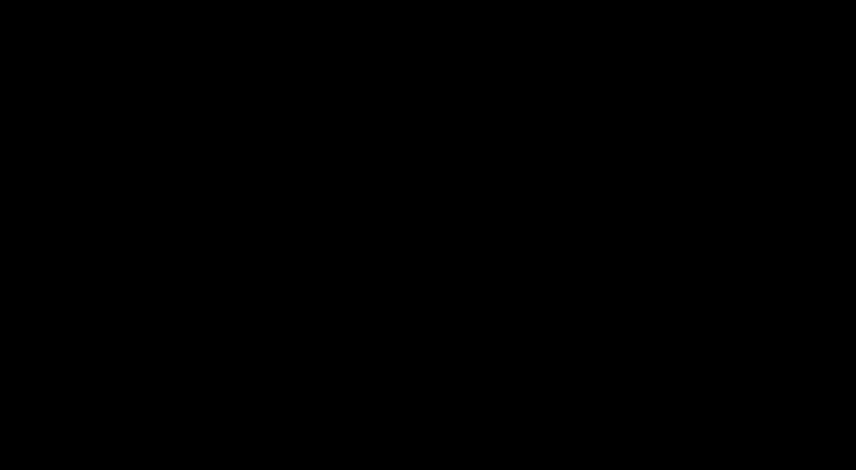
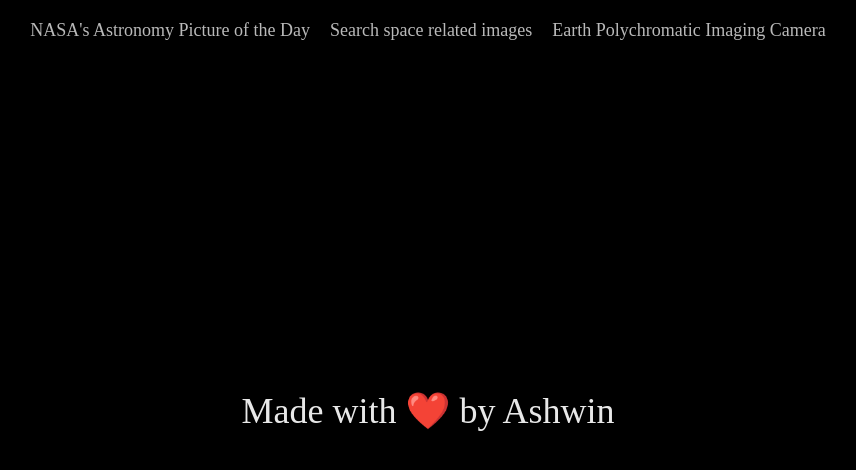
Before and after one commit to AJ-1009/space_web, a Next.js app: page / in a window 1280 px wide. Before the commit this address had no page. Shown: the top 470 px of the page, without its empty margins (212-1068 px from the left). Built offline with nearby package versions, Linux system fonts and the light colour scheme.

Commit message:
small change

```diff
--- /dev/null
+++ b/components/Navbar.js
@@ -0,0 +1,12 @@
+import Link from 'next/link'
+import React from 'react'
+import styles from './navbar.module.css'
+export default function Navbar() {
+  return (
+    <div className={styles['navbar']}>
+        <Link href="/apod" className={styles['link']} >NASA&#039;s Astronomy Picture of the Day</Link>
+        <Link href="/image" className={styles['link']} >Search space related images</Link>
+        <Link href="/epic" className={styles['link']} >Earth Polychromatic Imaging Camera</Link>
+    </div>
+  )
+}
--- /dev/null
+++ b/components/navbar.module.css
@@ -0,0 +1,16 @@
+.navbar{
+    display: flex;
+    gap: 20px;
+    justify-content: center;
+    flex-wrap: wrap;
+}
+.link{
+    text-decoration: none;
+    color: #e8e8e8;
+    opacity: .8;
+    font-size: 18px;
+}
+.link:hover{
+    opacity: 1;
+    border-bottom: 1px solid #e8e8e8;
+}
--- a/pages/index.js
+++ b/pages/index.js
@@ -1,21 +1,18 @@
 import Head from "next/head";
-import { useRouter } from "next/router";
-import { useEffect } from "react";
+import Navbar from "../components/Navbar";
 
 export default function Home() {
-  const router = useRouter()
-  useEffect(()=>{
-    router.push("/apod")
-  },[])
+
   return (
     <div >
       <Head>
-        <title>Create Next App</title>
-        <meta name="description" content="Generated by create next app" />
+        <title>Ashwin&#039;s project</title>
+        <meta name="description" content="Trying my best to make it best" />
         <link rel="icon" href="/favicon.ico" />
       </Head>
+      <Navbar/>
 
-
+      <div className="text">Made with ❤️ by Ashwin</div>
     </div>
   );
 }
--- a/styles/globals.css
+++ b/styles/globals.css
@@ -3,3 +3,19 @@
   padding: 20px;
   background-color: black;
 }
+.text{
+  color: #e8e8e8;
+  font-size: 36px;
+  height: 80vh;
+  display: flex;
+  align-items: center;
+  justify-content: center;
+  margin-top: 50px;
+}
+@media (max-width:450px){
+  .text{
+    margin-top: 30px;
+    height: 50vh;
+    font-size: 28px;
+  }
+}
```
Also changed, not shown: components/ImageOfDay.js (+11 -4 lines).
